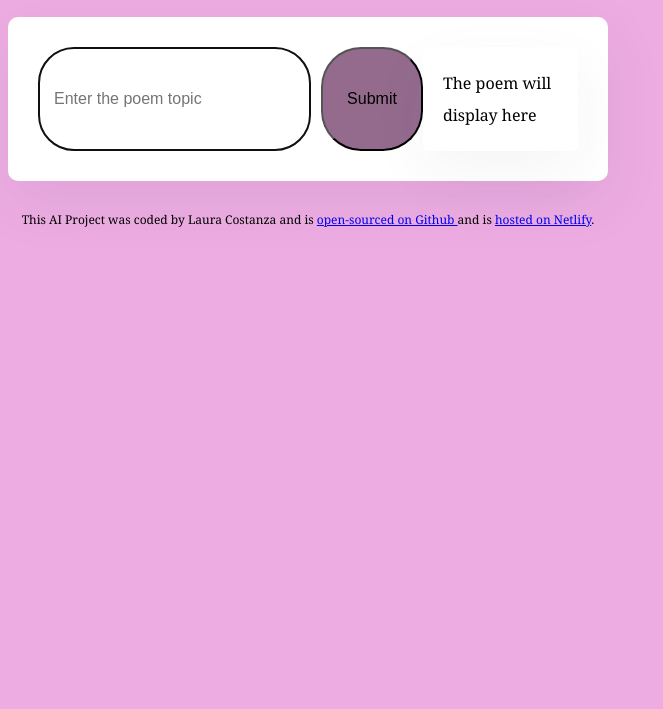
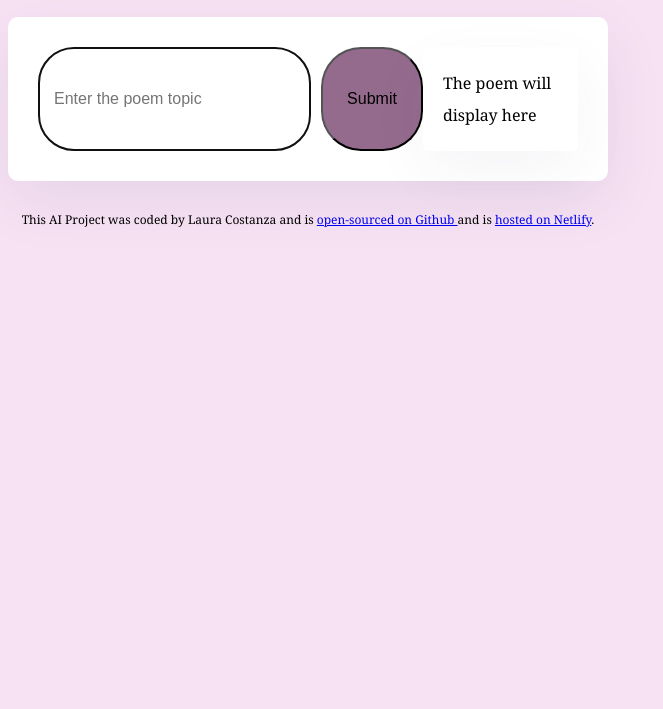
Before and after one commit to Laura-Cos3/Poem-Generator, a plain HTML site: page index.html in a window 1280 px wide. Shown: the part 91-800 px from the top of the page, without its empty margins (0-663 px from the left). Drawn offline with Linux system fonts and the light colour scheme.

Commit message:
Update index.css

```diff
--- a/src/index.css
+++ b/src/index.css
@@ -1,5 +1,5 @@
 body {
-  background-color: rgb(237, 173, 226);
+  background-color: rgb(246, 226, 243);
   font-family: Cambria, Cochin, Georgia, Times, "Times New Roman", serif;
 }
 
```
